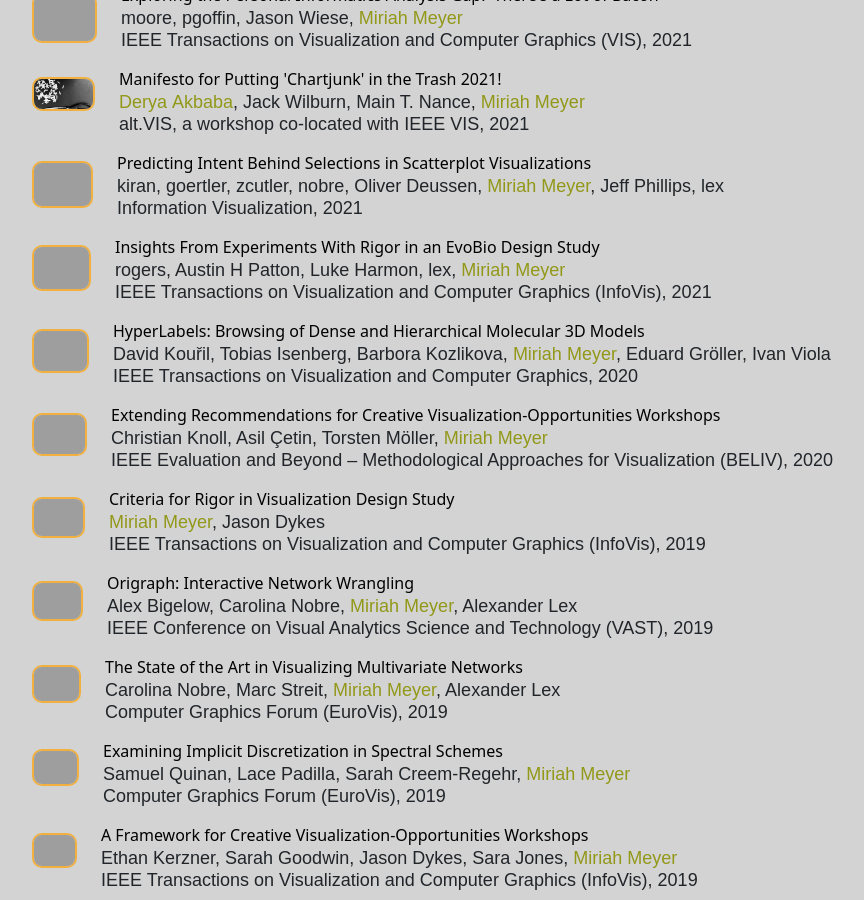
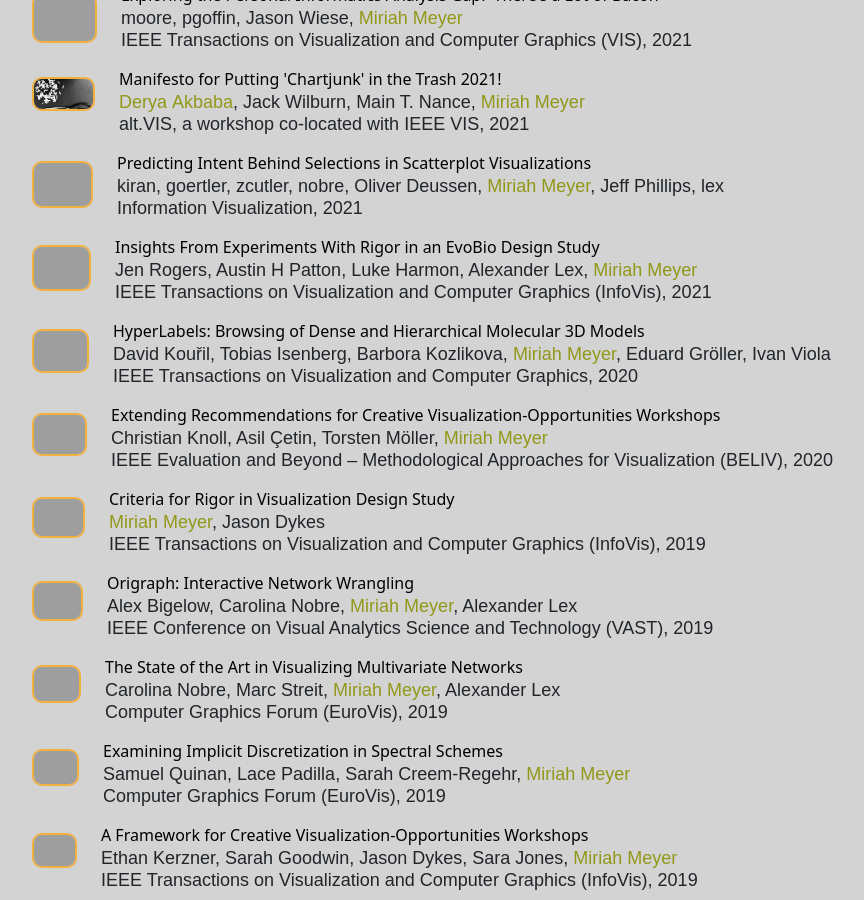
Before and after one commit to visidlab/visidlab.github.io, a Jekyll site: the page built from publications.md, in a window 1280 px wide and 900 px high, scrolled down 476 px, cut to the strip 0-900 px from the top of the window. Shown: the whole strip, without its empty margins (50-914 px from the left). Built offline with Jekyll 4.4.1, drawn with Linux system fonts in a browser that asks for light colours; some web fonts are replaced; grey boxes are pictures that could not be loaded.

Commit message:
Update 2020_infovis_insights.md

```diff
--- a/_publications/2020_infovis_insights.md
+++ b/_publications/2020_infovis_insights.md
@@ -10,10 +10,10 @@ image_large: 2020_infovis_insights_teaser.png
 order: 2020-05
 
 authors:
-- rogers
+- Jen Rogers
 - Austin H Patton
 - Luke Harmon
-- lex
+- Alexander Lex
 - meyer
 
 journal-short: InfoVis
```
